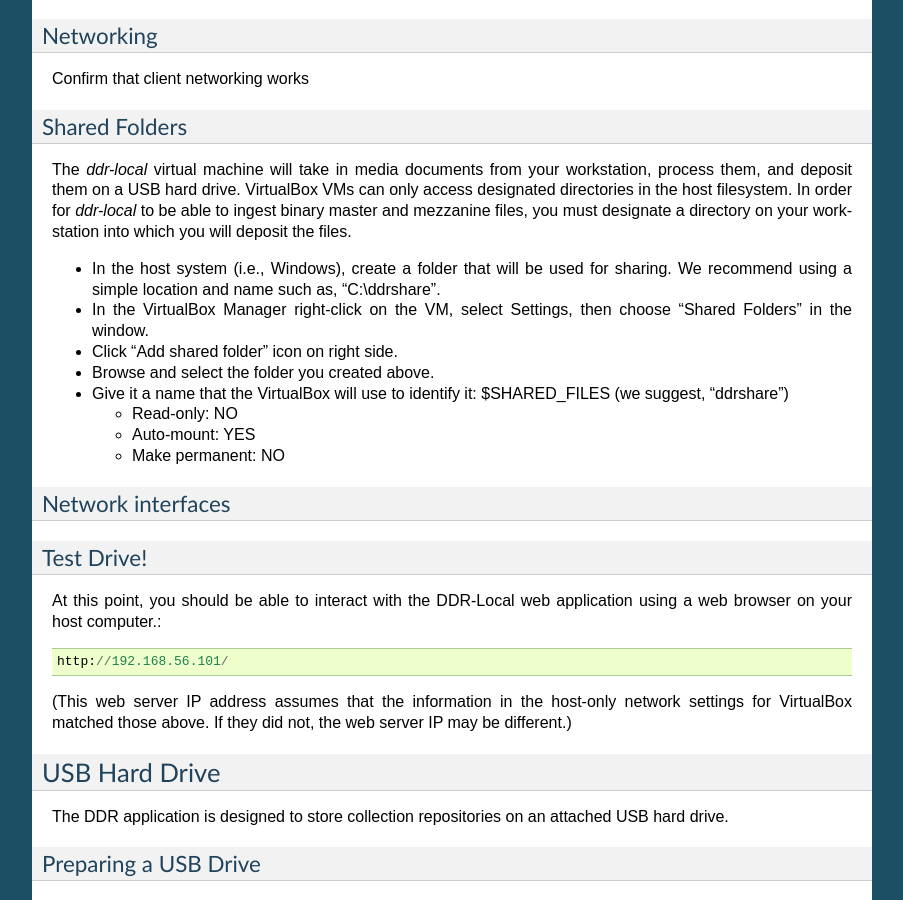
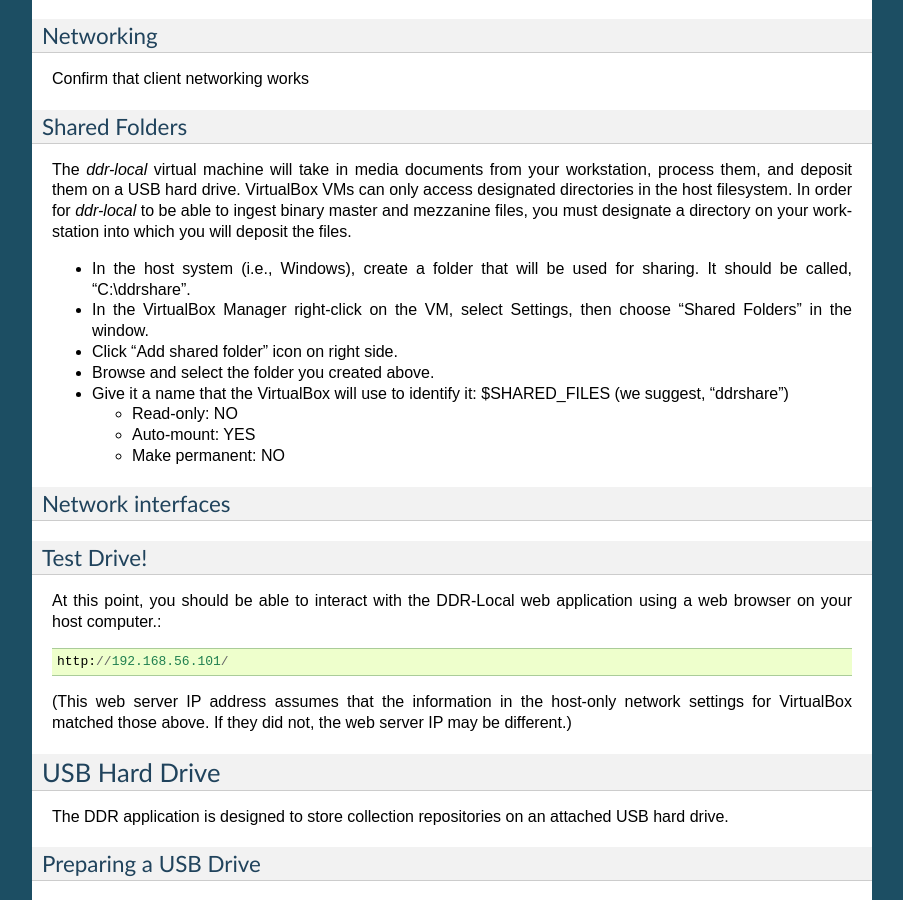
Before and after one commit to denshoproject/ddr-manual, a Sphinx documentation site: the page built from source/admins/workstations/setup-workstation.rst, in a window 1280 px wide and 900 px high, scrolled down 1553 px. Shown: the whole window, without its empty margins (198-1101 px from the left). Built offline with Sphinx 7.4.7, drawn with Linux system fonts in a browser that asks for light colours.

Commit message:
Update setup-workstation.rst

```diff
--- a/source/admins/workstations/setup-workstation.rst
+++ b/source/admins/workstations/setup-workstation.rst
@@ -93,7 +93,7 @@
 VirtualBox VMs can only access designated directories in the host filesystem.
 In order for `ddr-local` to be able to ingest binary master and mezzanine files, you must designate a directory on your workstation into which you will deposit the files.
 
-- In the host system (i.e., Windows), create a folder that will be used for sharing. We recommend using a simple location and name such as, "C:\\ddrshare".
+- In the host system (i.e., Windows), create a folder that will be used for sharing. It should be called, "C:\\ddrshare".
 - In the VirtualBox Manager right-click on the VM, select Settings, then choose "Shared Folders" in the window.
 - Click "Add shared folder" icon on right side.
 - Browse and select the folder you created above.
```
